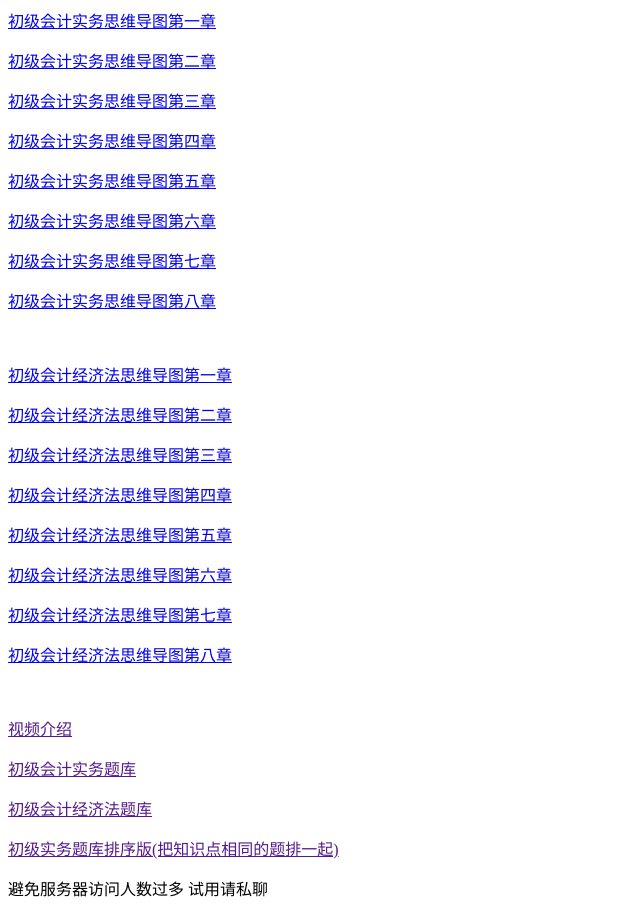
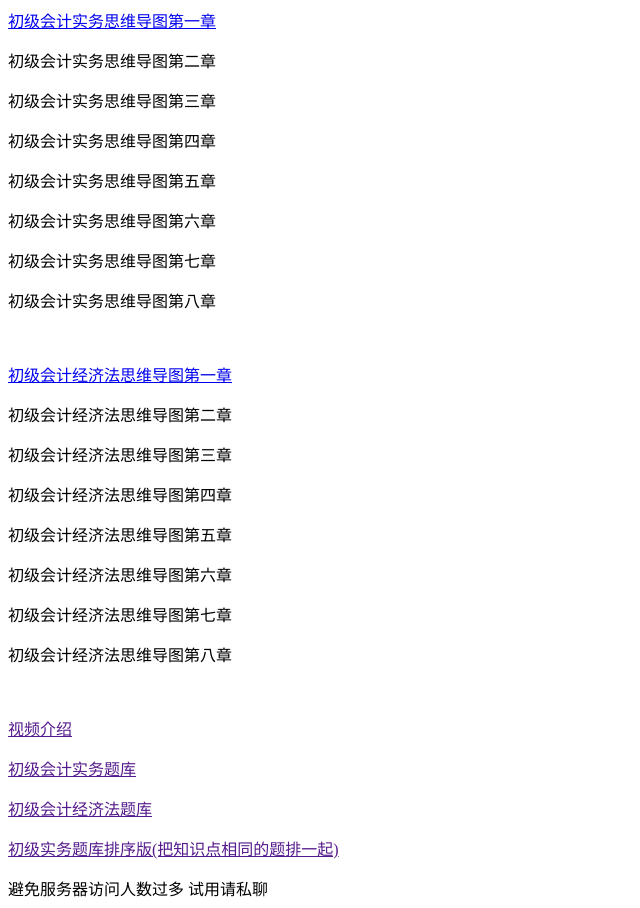
Before and after one commit to danggerenba/swdt, a plain HTML site: page index.html in a window 1280 px wide. Shown: the whole page, without its empty margins (0-640 px from the left). Drawn offline with Linux system fonts and the light colour scheme.

Commit message:
Update index.html

```diff
--- a/index.html
+++ b/index.html
@@ -5,23 +5,23 @@
 </head>
 
 <body>
-	<p><a href="indexkjsw.html?kjsw=1">初级会计实务思维导图第一章</a></p>
-	<p><a href="indexkjsw.html?kjsw=2">初级会计实务思维导图第二章</a></p>
-	<p><a href="indexkjsw.html?kjsw=3">初级会计实务思维导图第三章</a></p>
-	<p><a href="indexkjsw.html?kjsw=4">初级会计实务思维导图第四章</a></p>
-	<p><a href="indexkjsw.html?kjsw=5">初级会计实务思维导图第五章</a></p>
-	<p><a href="indexkjsw.html?kjsw=6">初级会计实务思维导图第六章</a></p>
-	<p><a href="indexkjsw.html?kjsw=7">初级会计实务思维导图第七章</a></p>
-	<p><a href="indexkjsw.html?kjsw=8">初级会计实务思维导图第八章</a></p>
+	<p><a href="testkjsw.html">初级会计实务思维导图第一章</a></p>
+	<p><a >初级会计实务思维导图第二章</a></p>
+	<p><a onclick="return confirm('请加左边微信号激活')">初级会计实务思维导图第三章</a></p>
+	<p><a >初级会计实务思维导图第四章</a></p>
+	<p><a >初级会计实务思维导图第五章</a></p>
+	<p><a >初级会计实务思维导图第六章</a></p>
+	<p><a >初级会计实务思维导图第七章</a></p>
+	<p><a >初级会计实务思维导图第八章</a></p>
 	<br>
-	<p><a href="indexjjf.html?jjf=1">初级会计经济法思维导图第一章</a></p>
-	<p><a href="indexjjf.html?jjf=1">初级会计经济法思维导图第二章</a></p>
-	<p><a href="indexjjf.html?jjf=1">初级会计经济法思维导图第三章</a></p>
-	<p><a href="indexjjf.html?jjf=1">初级会计经济法思维导图第四章</a></p>
-	<p><a href="indexjjf.html?jjf=1">初级会计经济法思维导图第五章</a></p>
-	<p><a href="indexjjf.html?jjf=1">初级会计经济法思维导图第六章</a></p>
-	<p><a href="indexjjf.html?jjf=1">初级会计经济法思维导图第七章</a></p>
-	<p><a href="indexjjf.html?jjf=1">初级会计经济法思维导图第八章</a></p>
+	<p><a href="testjjf.html">初级会计经济法思维导图第一章</a></p>
+	<p><a >初级会计经济法思维导图第二章</a></p>
+	<p><a >初级会计经济法思维导图第三章</a></p>
+	<p><a >初级会计经济法思维导图第四章</a></p>
+	<p><a >初级会计经济法思维导图第五章</a></p>
+	<p><a >初级会计经济法思维导图第六章</a></p>
+	<p><a >初级会计经济法思维导图第七章</a></p>
+	<p><a >初级会计经济法思维导图第八章</a></p>
 
 	<br>
 	<p><a href="">视频介绍</a></p>
```
